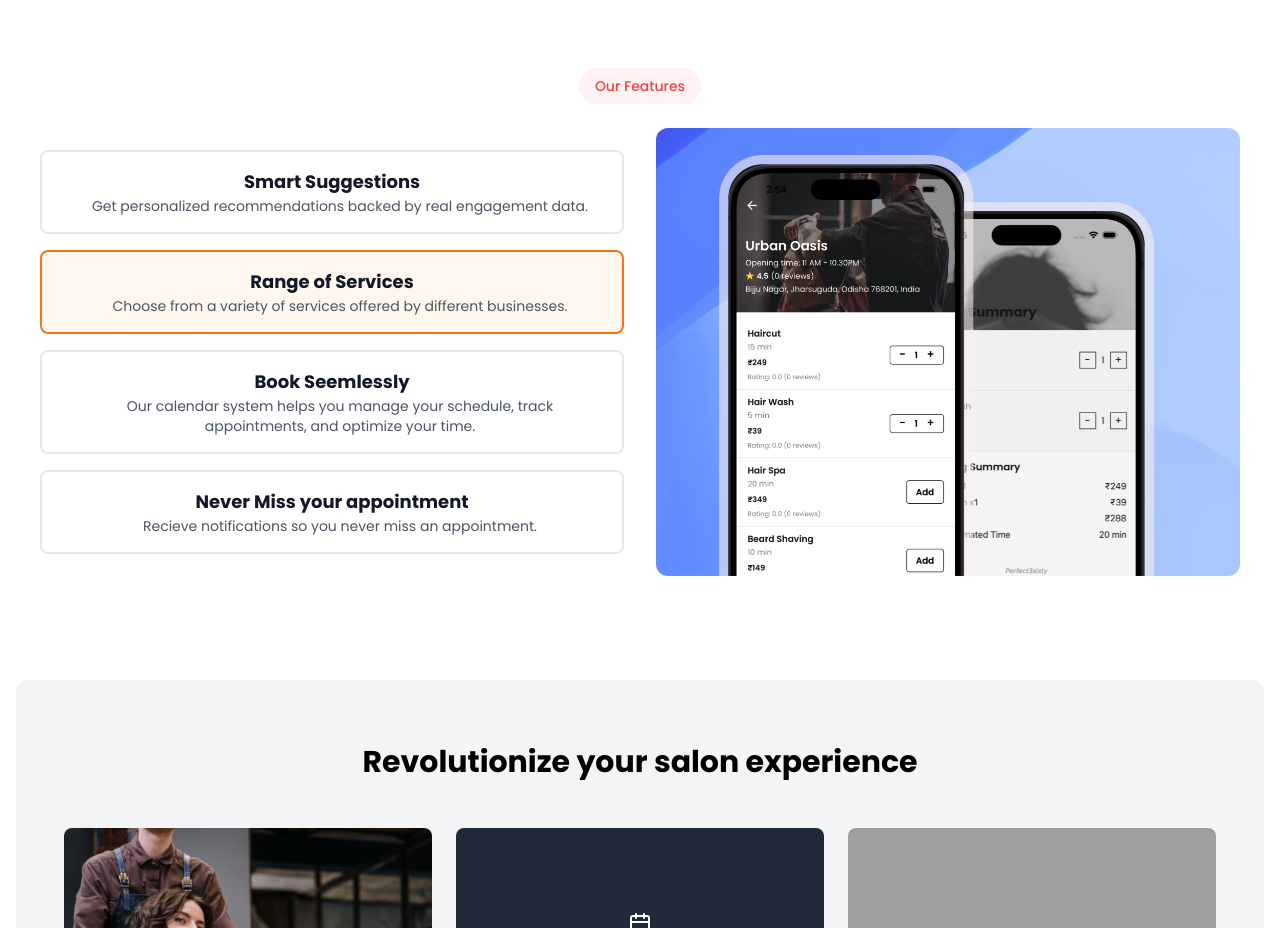
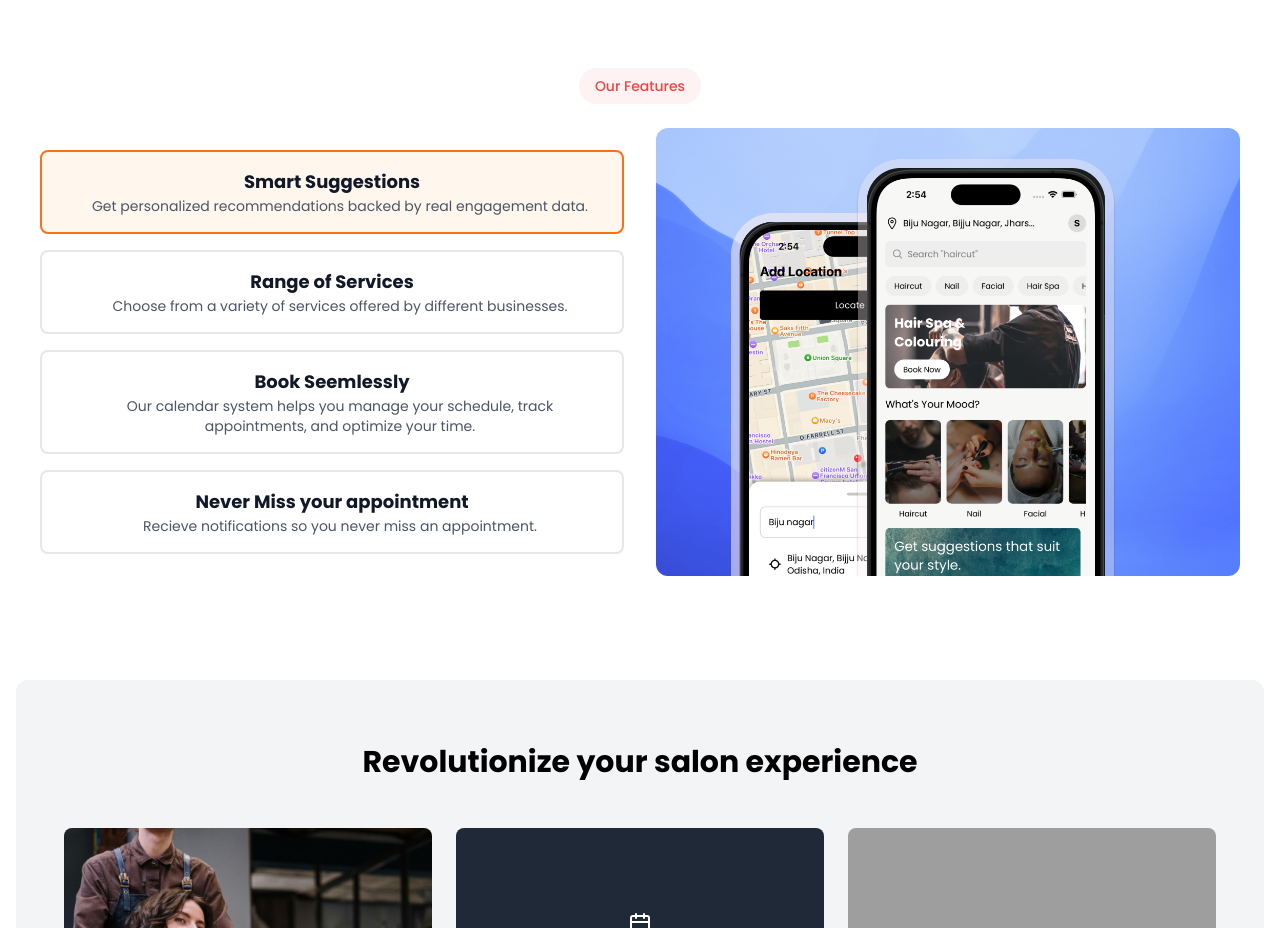
Before and after one commit to siddhantprateek/perfect3sixty, a React (Create React App) app: page / in a window 1280 px wide. Shown: the part 1020-1948 px from the top of the page. Built offline with nearby package versions, Linux system fonts and the light colour scheme; grey boxes are pictures that could not be loaded.

Commit message:
updated ft

```diff
--- a/src/components/appfeature/appfeature.components.tsx
+++ b/src/components/appfeature/appfeature.components.tsx
@@ -42,7 +42,7 @@ const features: Feature[] = [
 ];
 
 const AppFeatures = () => {
-  const [selectedFeature, setSelectedFeature] = useState<number>(1);
+  const [selectedFeature, setSelectedFeature] = useState<number>(0);
   const [isAutoPlaying, setIsAutoPlaying] = useState<boolean>(true);
 
   useEffect(() => {
```
